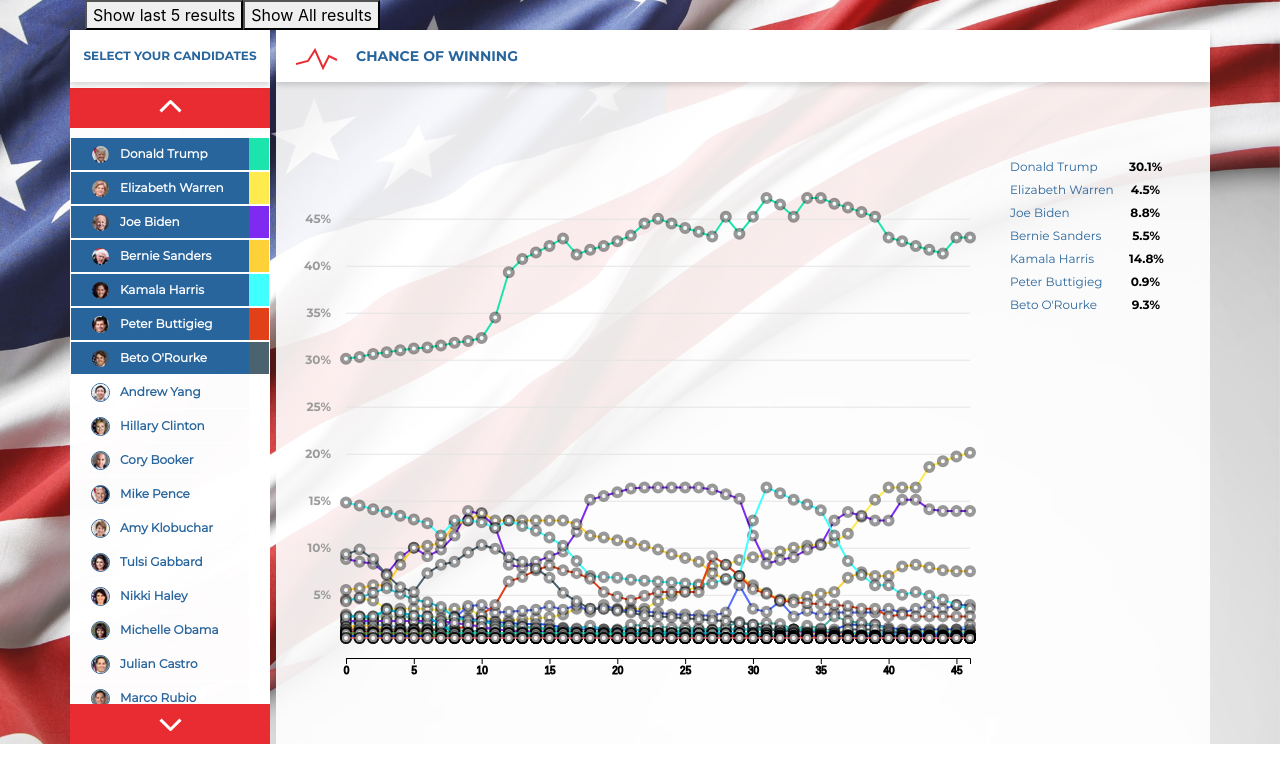
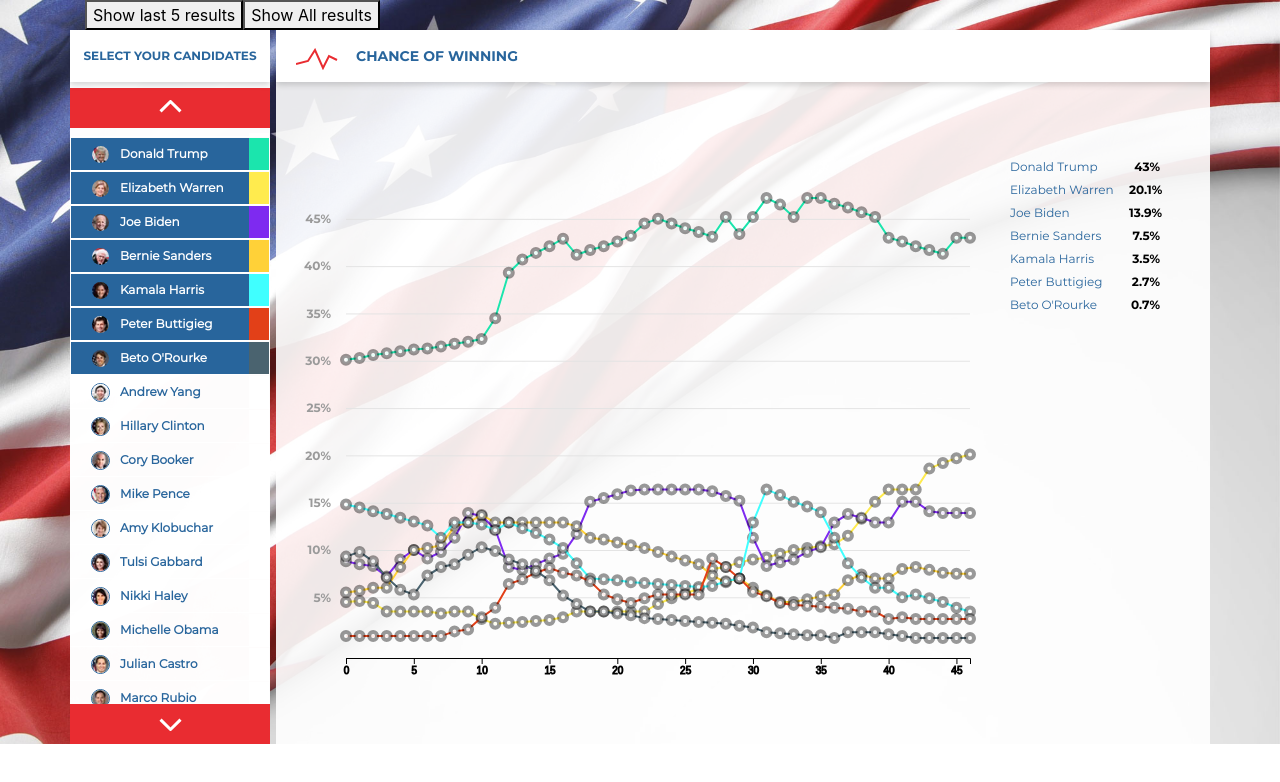
Before and after one commit to radoslav-zdravkovic-bc/graph-test-line, a React (Create React App) app: page / in a window 1280 px wide. Shown: the top 782 px of the page. Built offline with nearby package versions, Linux system fonts and the light colour scheme.

Commit message:
WCS-2671_disable_click_when_only_one_candidate_left

```diff
--- a/src/App.js
+++ b/src/App.js
@@ -45,10 +45,12 @@ class App extends Component {
           let candidatesArrayUpdated = [...this.state.selectedCandidatesArray];
           candidatesArrayUpdated.splice(candidateIndex, 1);
           const candidatesArrayUpdatedData = this.setSelectedCandidatesData(candidatesArrayUpdated, this.state.allCandidatesData);
-          this.setState({
-              selectedCandidatesArray: candidatesArrayUpdated,
-              selectedCandidatesData: candidatesArrayUpdatedData
-          });
+          if(this.state.selectedCandidatesArray.length > 1) {
+              this.setState({
+                  selectedCandidatesArray: candidatesArrayUpdated,
+                  selectedCandidatesData: candidatesArrayUpdatedData
+              });
+          }
       }
   }
 
@@ -65,8 +67,8 @@ class App extends Component {
     let tempdata = _.cloneDeep(this.state.original);
     const keepEl = 5;
     tempdata.data.forEach(d => {
-      let length = d.coordinates.length;
-      d.coordinates = d.coordinates.filter(el => el.a >= length-keepEl)
+      let length = d.data.length;
+      d.data = d.data.filter(el => el.a >= length-keepEl)
     });
     this.setState({
       source: tempdata
--- a/src/components/BarChart/BarChart.js
+++ b/src/components/BarChart/BarChart.js
@@ -20,7 +20,6 @@ class BarChart extends Component {
     componentDidUpdate(){
         if(this.state.candidatesToDraw !== this.props.selectedCandidatesData) {
             this.setState({candidatesToDraw: this.props.selectedCandidatesData});
-            console.log(this.props.selectedCandidatesData);
         }
 
       this.refs.graph.innerHTML = '';
@@ -55,7 +54,7 @@ class BarChart extends Component {
         const {data, width, height} = this.props;
         const margin = 20;
 
-        const marginValues = this.calculateMaxMinValues(data);
+        const marginValues = this.calculateMaxMinValues(this.state.candidatesToDraw);
 
         const h = height - 2 * margin;
         const w = width - 2 * margin;
@@ -109,7 +108,7 @@ class BarChart extends Component {
 
         // Drawing Lines for each segments
         const segment = svg.selectAll(".segment")
-                        .data(data)
+                        .data(this.state.candidatesToDraw)
                         .enter().append("g")
                         .attr("class", "segment");
 
@@ -166,6 +165,7 @@ class BarChart extends Component {
     }
 
     render(){
+
         return  (
           <div id="graph-container">
               <div className="chart-header">
@@ -179,7 +179,7 @@ class BarChart extends Component {
                                onClick={() => this.legendElementClickHandler(candidateData.name)}
                                >
                               <div className="legendElementName">{candidateData.name}</div>
-                              <div className="legendElementChance">{candidateData.data[0].y + "%"}</div>
+                              <div className="legendElementChance">{candidateData.data[candidateData.data.length - 1].y + "%"}</div>
                           </div>
                       )}
               </div>
```
